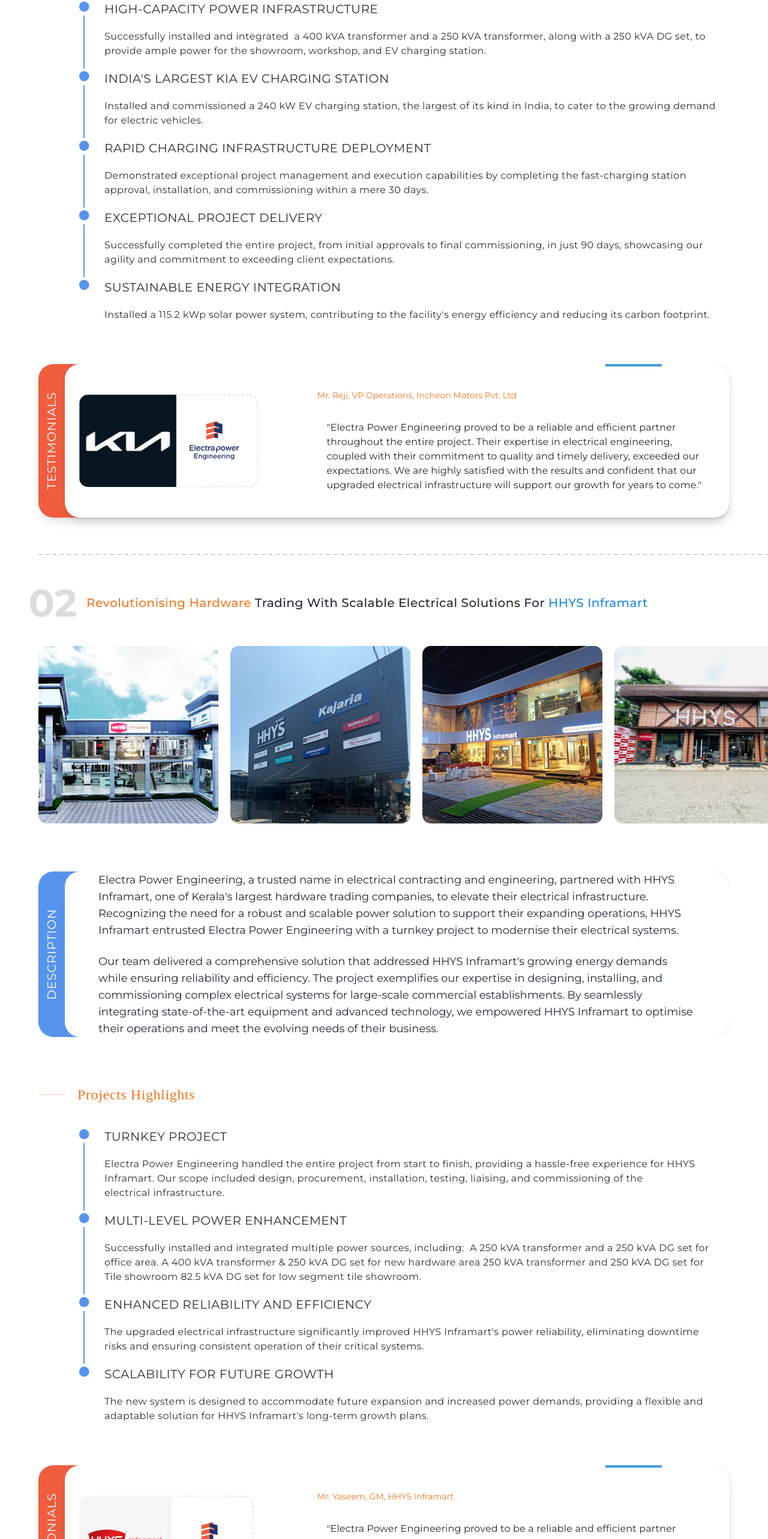
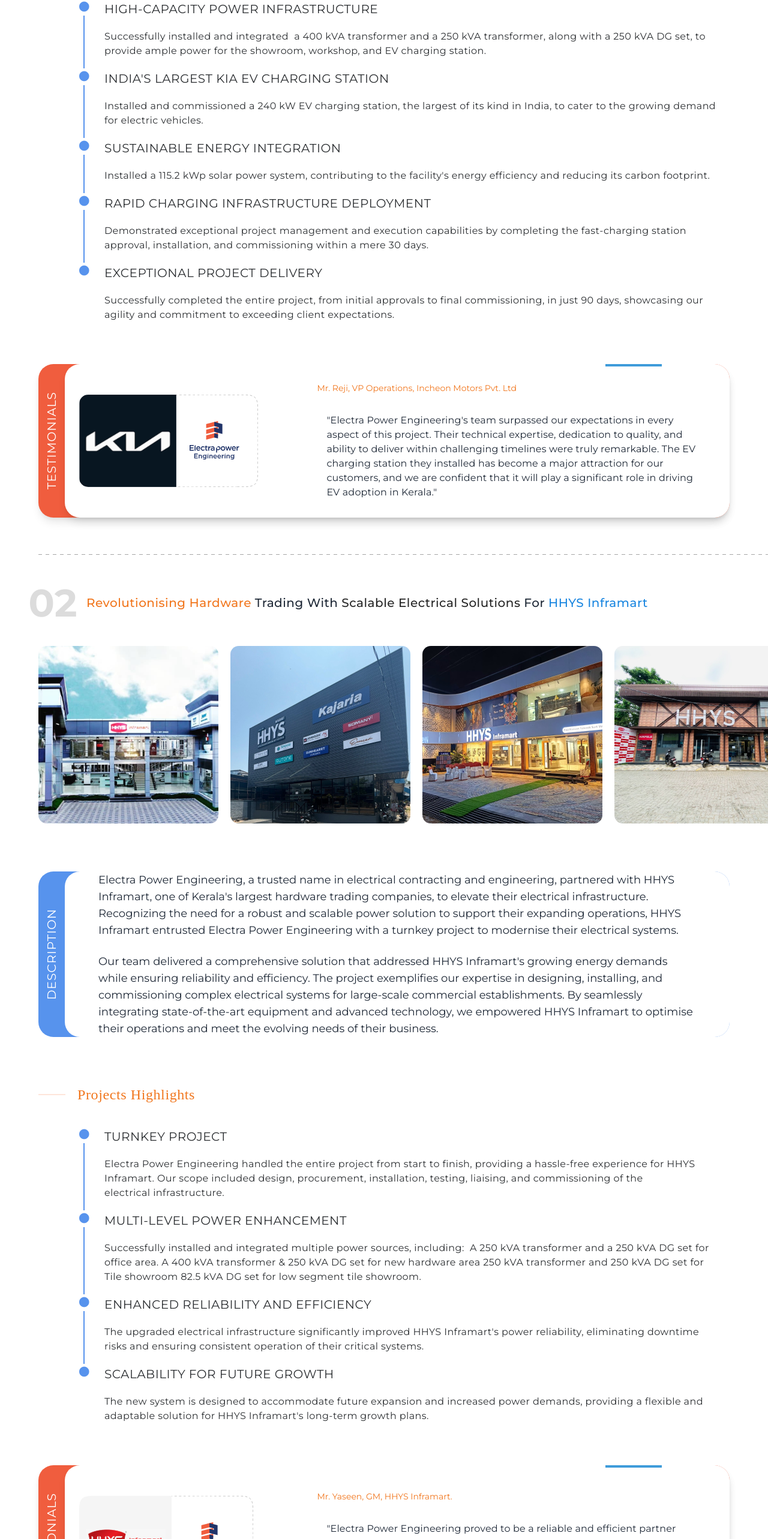
Before and after one commit to samstyles17/electra-webapp, a React (Vite) app: page /projectsectorial in a window 1280 px wide. Shown: the part 1612-4178 px from the top of the page at 60% size. Built offline with nearby package versions, Linux system fonts and the light colour scheme.

Commit message:
portfolio project content fix

```diff
--- a/src/projectsectorial/ProjectSectorial.jsx
+++ b/src/projectsectorial/ProjectSectorial.jsx
@@ -61,8 +61,12 @@ const data = [
                 info: "Successfully installed and integrated  a 400 kVA transformer and a 250 kVA transformer, along with a 250 kVA DG set, to provide ample power for the showroom, workshop, and EV charging station."
             },
             {
-                heading: "india's Largest Kia EV Charging Station",
+                heading: "India's Largest Kia EV Charging Station",
                 info: "Installed and commissioned a 240 kW EV charging station, the largest of its kind in India, to cater to the growing demand for electric vehicles."
+            },
+            {
+                heading: "Sustainable Energy Integration",
+                info: "Installed a 115.2 kWp solar power system, contributing to the facility's energy efficiency and reducing its carbon footprint."
             },
             {
                 heading: "Rapid Charging Infrastructure Deployment",
@@ -72,14 +76,11 @@ const data = [
                 heading: "Exceptional Project Delivery",
                 info: "Successfully completed the entire project, from initial approvals to final commissioning, in just 90 days, showcasing our agility and commitment to exceeding client expectations."
             },
-            {
-                heading: "Sustainable Energy Integration",
-                info: "Installed a 115.2 kWp solar power system, contributing to the facility's energy efficiency and reducing its carbon footprint."
-            },
+
         ],
         testimonial_logo: kiaLogo,
         testimonial_head: "Mr. Reji, VP Operations, Incheon Motors Pvt. Ltd",
-        testimonial_info: "Electra Power Engineering proved to be a reliable and efficient partner throughout the entire project. Their expertise in electrical engineering, coupled with their commitment to quality and timely delivery, exceeded our expectations. We are highly satisfied with the results and confident that our upgraded electrical infrastructure will support our growth for years to come."
+        testimonial_info: "Electra Power Engineering's team surpassed our expectations in every aspect of this project. Their technical expertise, dedication to quality, and ability to deliver within challenging timelines were truly remarkable. The EV charging station they installed has become a major attraction for our customers, and we are confident that it will play a significant role in driving EV adoption in Kerala."
     },
     {
         title: "Revolutionising hardware trading with scalable electrical solutions for HHYS Inframart",
@@ -112,7 +113,7 @@ const data = [
             },
         ],
         testimonial_logo: hhysLogo,
-        testimonial_head: "Mr. Yaseem, GM, HHYS Inframart.",
+        testimonial_head: "Mr. Yaseen, GM, HHYS Inframart.",
         testimonial_info: "Electra Power Engineering proved to be a reliable and efficient partner throughout the entire project. Their expertise in electrical engineering, coupled with their commitment to quality and timely delivery, exceeded our expectations. We are highly satisfied with the results and confident that our upgraded electrical infrastructure will support our growth for years to come."
     },
     {
@@ -122,9 +123,9 @@ const data = [
             { url: app2 },
             { url: app3 }
         ],
-        description_one: "Electra Power Engineering has partnered with RDS Realties Ltd., a renowned builder in Kerala, to illuminate their prestigious RDSLegacy Apartments project in Kochi. Recognized for their commitment to quality and luxury, RDS Realities entrusted Electra Power Engineering with the turnkey electrical design and installation for this landmark residential development.",
+        description_one: "Electra Power Engineering has partnered with RDS Realties Ltd., a renowned builder in Kerala, to illuminate their prestigious RDS Legacy Apartments project in Kochi. Recognized for their commitment to quality and luxury, RDS Realities entrusted Electra Power with the turnkey electrical design and installation for this landmark residential development.",
 
-        description_two: "",
+        description_two: "Our team's expertise ensured that RDS Legacy Apartments residents enjoy uninterrupted power supply, state-of-the-art electrical amenities, and a seamless living experience. The project demonstrates our ability to deliver comprehensive electrical solutions for high-end residential projects, aligning perfectly with the builder's vision of luxury and comfort.",
 
         highlights: [
             {
@@ -159,9 +160,9 @@ const data = [
             { url: hos2 },
             { url: hos3 }
         ],
-        description_one: "Electra Power Engineering, a pioneer in electrical contracting and engineering, partnered with Imaging Lily Pvt. Ltd. to illuminate the future of healthcare in Kerala. We were entrusted with the turnkey electrical design and installation for Kerala's first all-inclusive nuclear medicine and radiology centre, located in the heart of Kochi.",
+        description_one: "Electra Power Engineering, a  pioneer in electrical contracting and engineering, partnered with Imaging Lily Pvt. Ltd. to illuminate the future of healthcare in Kerala. We were entrusted with the turnkey electrical design and installation for Kerala's first all-inclusive nuclear medicine and radiology centre, located in the heart of Kochi.",
 
-        description_two: "",
+        description_two: "Imaging Lily is a pioneering institution dedicated to providing comprehensive diagnostic and treatment services for a wide range of medical conditions. Electrapower's role was instrumental in creating a safe, reliable, and efficient electrical infrastructure that supports the centre's critical operations and advanced medical equipment. This project exemplifies our expertise in designing and implementing electrical solutions for healthcare facilities, where precision, reliability, and safety are paramount.",
 
         highlights: [
             {
@@ -183,7 +184,7 @@ const data = [
         ],
         testimonial_logo: hosLogo,
         testimonial_head: "Dr. Dennis Idikula Y, MD, Imaging Lily Pvt. Ltd.",
-        testimonial_info: "Electra Power Engineering's team went above and beyond to understand the specific electrical needs of our nuclear medicine and radiology center. Their meticulous attention to detail, adherence to safety regulations, and timely project delivery were instrumental in getting our facility up and running smoothly. We are highly impressed with their expertise and professionalism."
+        testimonial_info: "Electra Power Engineering's team went above and beyond to understand the specific electrical needs of our nuclear medicine and radiology centre. Their meticulous attention to detail, adherence to safety regulations, and timely project delivery were instrumental in getting our facility up and running smoothly. We are highly impressed with their expertise and professionalism."
     },
     {
         title: "Transforming mat manufacturing with advanced electrical upgrades for Travancore Cocotuft",
@@ -192,9 +193,9 @@ const data = [
             { url: coco2 },
             { url: coco3 }
         ],
-        description_one: "Electra Power Engineering collaborated with Travancore Cocotuft (P) Ltd., the world's largest doormat manufacturer and exporter,to upgrade their electrical infrastructure. Acknowledging the necessity for a robust and sustainable power solution to support theirextensive manufacturing operations, Travancore Cocotuft relied on Electra Power Engineering to design, install, and commission astate-of-the-art electrical system.",
+        description_one: "Electra Power Engineering collaborated with Travancore Cocotuft (P) Ltd., the world's largest doormat manufacturer and exporter, to upgrade their electrical infrastructure. Acknowledging the necessity for a robust and sustainable power solution to support their extensive manufacturing operations, Travancore Cocotuft relied on Electra Power to design, install, and commission a state-of-the-art electrical system.",
 
-        description_two: "",
+        description_two: "Our team delivered a comprehensive solution that addressed Travancore Cocotuft's increasing energy demands while prioritising environmental sustainability. This project exemplifies our expertise in designing and implementing scalable electrical systems for large-scale manufacturing facilities, incorporating renewable energy sources and energy-efficient technologies.",
 
         highlights: [
             {
@@ -227,7 +228,7 @@ const data = [
         ],
         description_one: "Electra Power Engineering, a trusted leader in electrical contracting and engineering, partnered with Eastern Condiments, India's largest spice exporter and a major player in the food industry, to enhance their electrical infrastructure. As a renowned brand backed by Orkla, Eastern Condiments sought a robust and efficient electrical system to support their expanding production lines for Masala and Roaster products.",
 
-        description_two: "Recognizing the critical role of reliable power in maintaining production efficiency and product quality, Eastern Condiments entrusted Electra Power Engineering with the electrification of their 440 kW Masala plant and 245 kW Roaster. This project demonstrates our expertise in designing and implementing electrical solutions for large-scale manufacturing facilities, ensuring uninterrupted operations and adherence to industry standards.",
+        description_two: "Recognizing the critical role of reliable power in maintaining production efficiency and product quality, Eastern Condiments entrusted Electra Power with the electrification of their 440 kW Masala plant and 245 kW Roaster. This project demonstrates our expertise in designing and implementing electrical solutions for large-scale manufacturing facilities, ensuring uninterrupted operations and adherence to industry standards.",
 
         highlights: [
             {
@@ -293,9 +294,9 @@ const data = [
         images: [
             { url: tata1 },
         ],
-        description_one: "Electra Power Engineering, pioneers in electrical contracting and engineering, partnered with Luxon Motos Pvt. Ltd., the largestTata Motors dealer in Kerala, to illuminate the future of mobility. We were entrusted with the electrical design and installation of Kerala's first exclusive TATA Motors EV showroom in Palarivattom, Kochi.",
+        description_one: "Electra Power Engineering, pioneers in electrical contracting and engineering, partnered with Luxon Motos Pvt. Ltd., the largest Tata Motors dealer in Kerala, to illuminate the future of mobility. We were entrusted with the electrical design and installation of Kerala's first exclusive TATA Motors EV showroom in Palarivattom, Kochi.",
 
-        description_two: "",
+        description_two: "This state-of-the-art facility represents Tata Motors' commitment to sustainable transportation and showcases a wide range of electric vehicles (EVs). Electrapower's role was pivotal in creating an environment that is both functional and visually appealing, ensuring a seamless customer experience while promoting the adoption of eco-friendly vehicles.",
 
         highlights: [
             {
```
